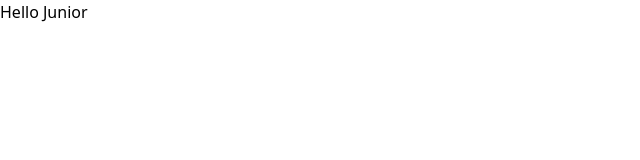
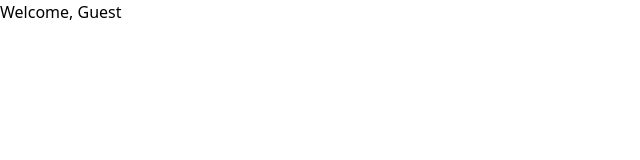
Before and after one commit to HIRWA13/react-Typescript_Playground, a React (Vite) app: page / in a window 1280 px wide. Shown: the top 160 px of the page, without its empty margins (0-640 px from the left). Built offline with nearby package versions, Linux system fonts and the light colour scheme.

Commit message:
feat: typing single  props

```diff
--- a/src/App.tsx
+++ b/src/App.tsx
@@ -7,7 +7,7 @@ function App() {
     <>
         {/* <Playground/>
         <Taskfy/> */}
-       <Greet name="Junior"/>
+       <Greet name="Junior" unreadMessages={20} isLoggedIn={false}/>
     </>
   )
 }
--- a/src/components/CrashCourse/Greet.tsx
+++ b/src/components/CrashCourse/Greet.tsx
@@ -1,7 +1,16 @@
-export default function Greet(props) {
+type GreetProps = {
+  name: string,
+  unreadMessages: number,
+  isLoggedIn: boolean
+}
+
+export default function Greet(props: GreetProps) {
   return (
     <>
-        <h1 className="text-center text-3xl font-bold p-2">Hello {props.name}</h1>
+        <h1 className="text-center text-3xl font-bold p-2">
+          {props.isLoggedIn ? `Welcome back, ${props.name} you have ${props.unreadMessages} messages` : "Welcome, Guest"}
+        </h1>
+
     </>
   )
 }
```
